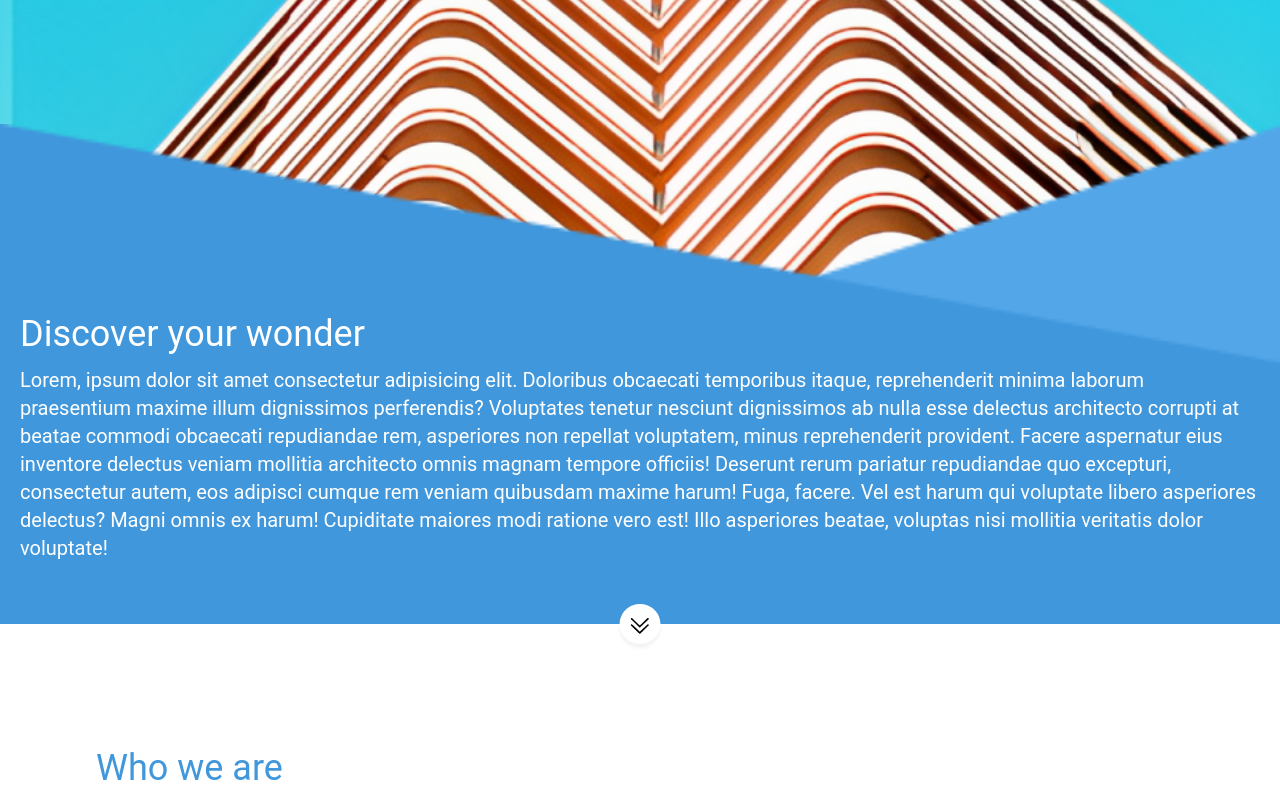
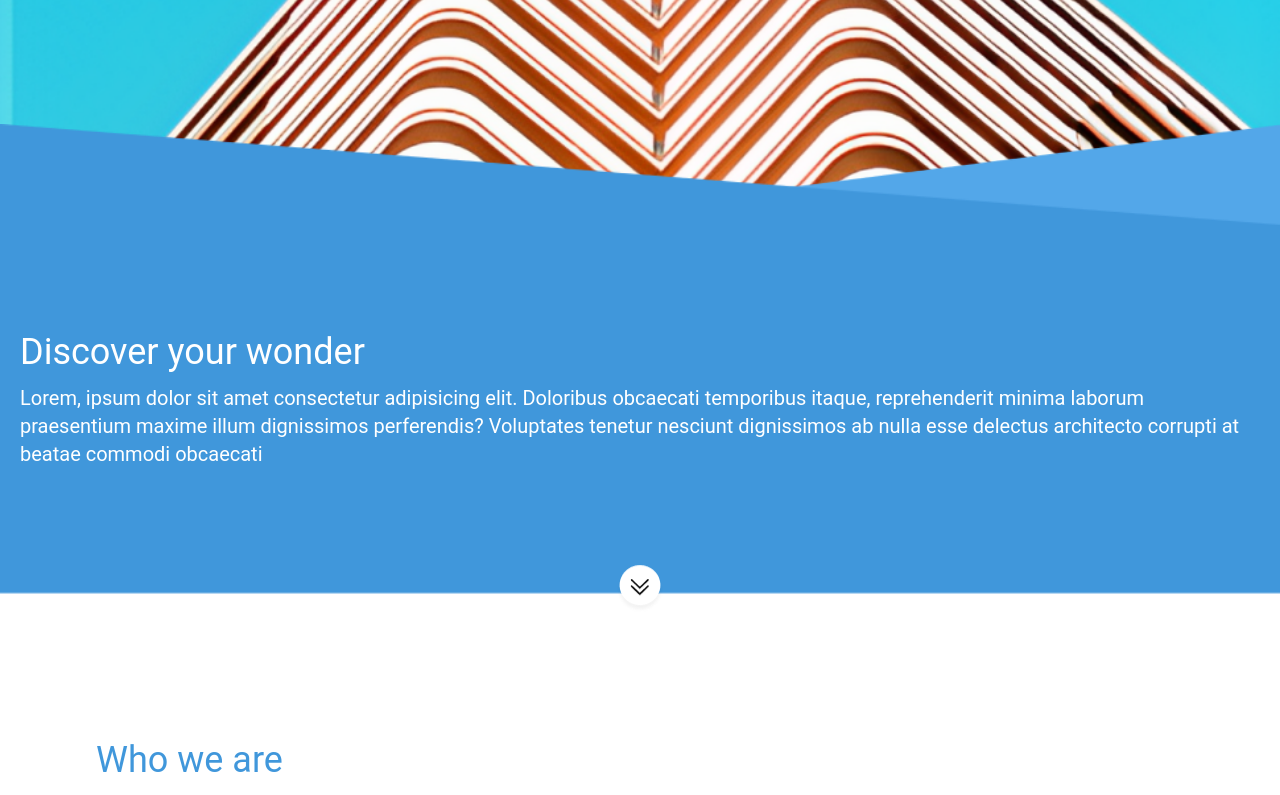
Before and after one commit to Utatech/salt-test, a React (Vite) app: page / in a window 1280 px wide. Shown: the part 680-1475 px from the top of the page. Built offline with nearby package versions, Linux system fonts and the light colour scheme.

Commit message:
fix: change arrow to bottom

```diff
--- a/src/components/header/Banner.jsx
+++ b/src/components/header/Banner.jsx
@@ -10,44 +10,47 @@ function Banner() {
       <div>
         <img
           src={backgroundImage}
-          className="pt-1 w-full -z-10"
+          className="pt-1 w-full -z-10 min-h-full"
           alt="background-building"
         />
-        <div className="relative mt-[-22.5%] h-[500px] overflow-hidden">
+        <div className="relative mt-[-22.5%] md:h-[500px] overflow-hidden">
           <div className="h-full w-full absolute flex justify-center">
             <img
               src={leftImage}
               alt="image-left"
-              className="w-full absolute z-10"
+              className="w-full absolute z-10 h-[94%]"
             />
-            <div className="text-left z-30 flex items-left justify-center flex-col text-white pt-32 px-5">
-              <span className="text-4xl">Discover your wonder</span>
-              <span className="w-full text-xl pt-3">
+            <div className="flex flex-col items-left justify-between mt-[-100px] md:mt-52 px-5">
+              <div className="text-left z-30 flex items-left justify-center flex-col text-white pt-40 md:pt-0">
+                <span className="text-2xl md:text-4xl">
+                  Discover your wonder
+                </span>
+                <span className="w-full text-md md:text-xl pt-3">
                   Lorem, ipsum dolor sit amet consectetur adipisicing elit.
                   Doloribus obcaecati temporibus itaque, reprehenderit minima
                   laborum praesentium maxime illum dignissimos perferendis?
                   Voluptates tenetur nesciunt dignissimos ab nulla esse delectus
-                architecto corrupti at beatae commodi obcaecati repudiandae rem,
-                asperiores non repellat voluptatem, minus reprehenderit
-                provident. Facere aspernatur eius inventore delectus veniam
-                mollitia architecto omnis magnam tempore officiis! Deserunt
-                rerum pariatur repudiandae quo excepturi, consectetur autem, eos
-                adipisci cumque rem veniam quibusdam maxime harum! Fuga, facere.
-                Vel est harum qui voluptate libero asperiores delectus? Magni
-                omnis ex harum! Cupiditate maiores modi ratione vero est! Illo
-                asperiores beatae, voluptas nisi mollitia veritatis dolor
-                voluptate!
+                  architecto corrupti at beatae commodi obcaecati
                 </span>
               </div>
+              <div className="z-40 flex justify-center">
+                <a href="#who-we-are">
+                  <img
+                    src={scrollImage}
+                    alt="scroll-image"
+                    className="animate-bounce"
+                  />
+                </a>
               </div>
+            </div>
+          </div>
+          <div className="h-full w-full relative flex justify-center pb-6">
             <img
               src={rightImage}
               alt="image-right"
-            className="w-full z-0 relative"
+              className="w-full z-0 h-[90%]"
             />
           </div>
-        <div className="flex justify-center m-[-20px] z-40 relative hover:animate-bounce">
-          <img src={scrollImage} alt="scroll-image" />
         </div>
       </div>
     </>
```
Lines whose indentation alone changed are shown as unchanged.
